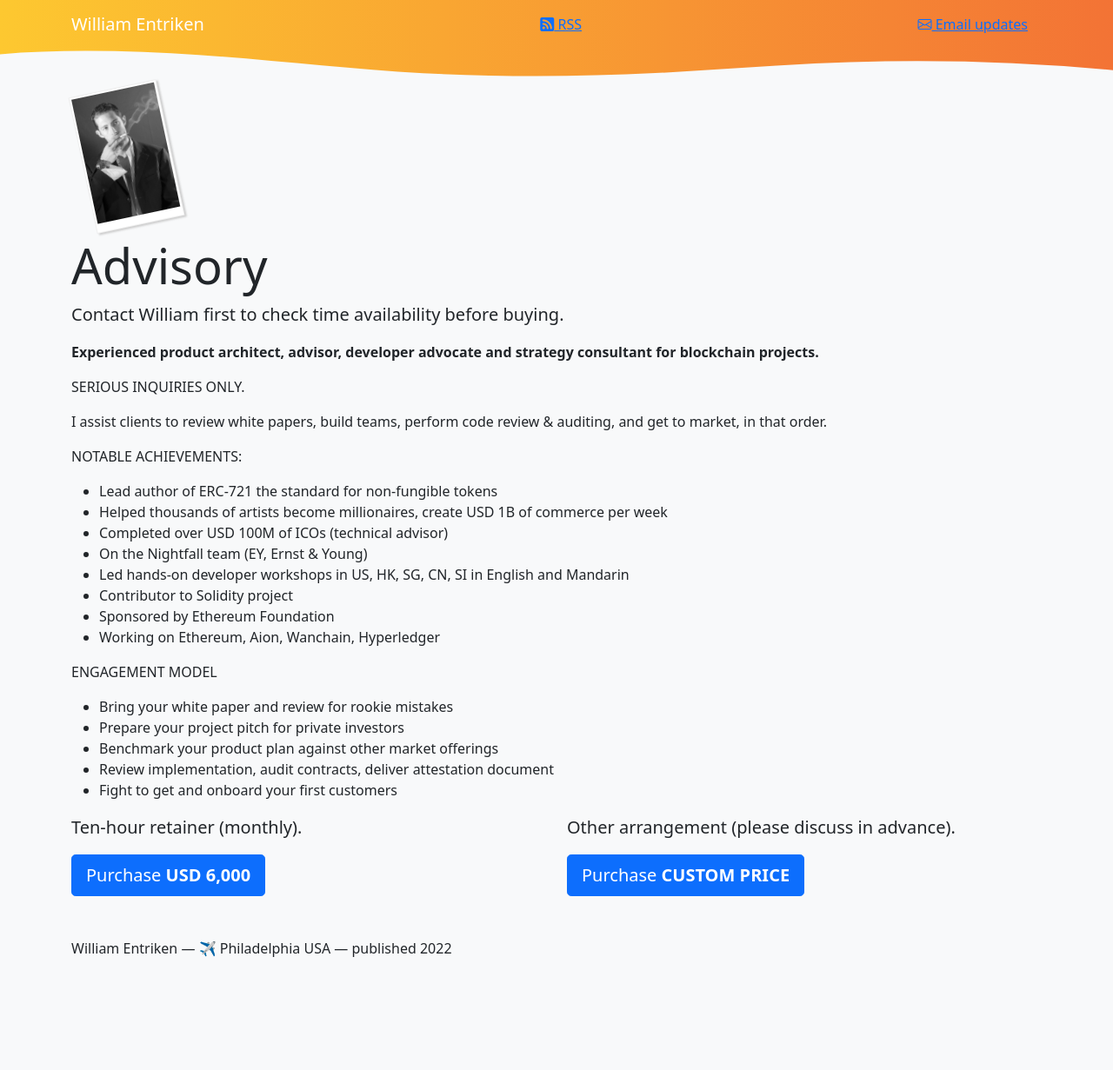
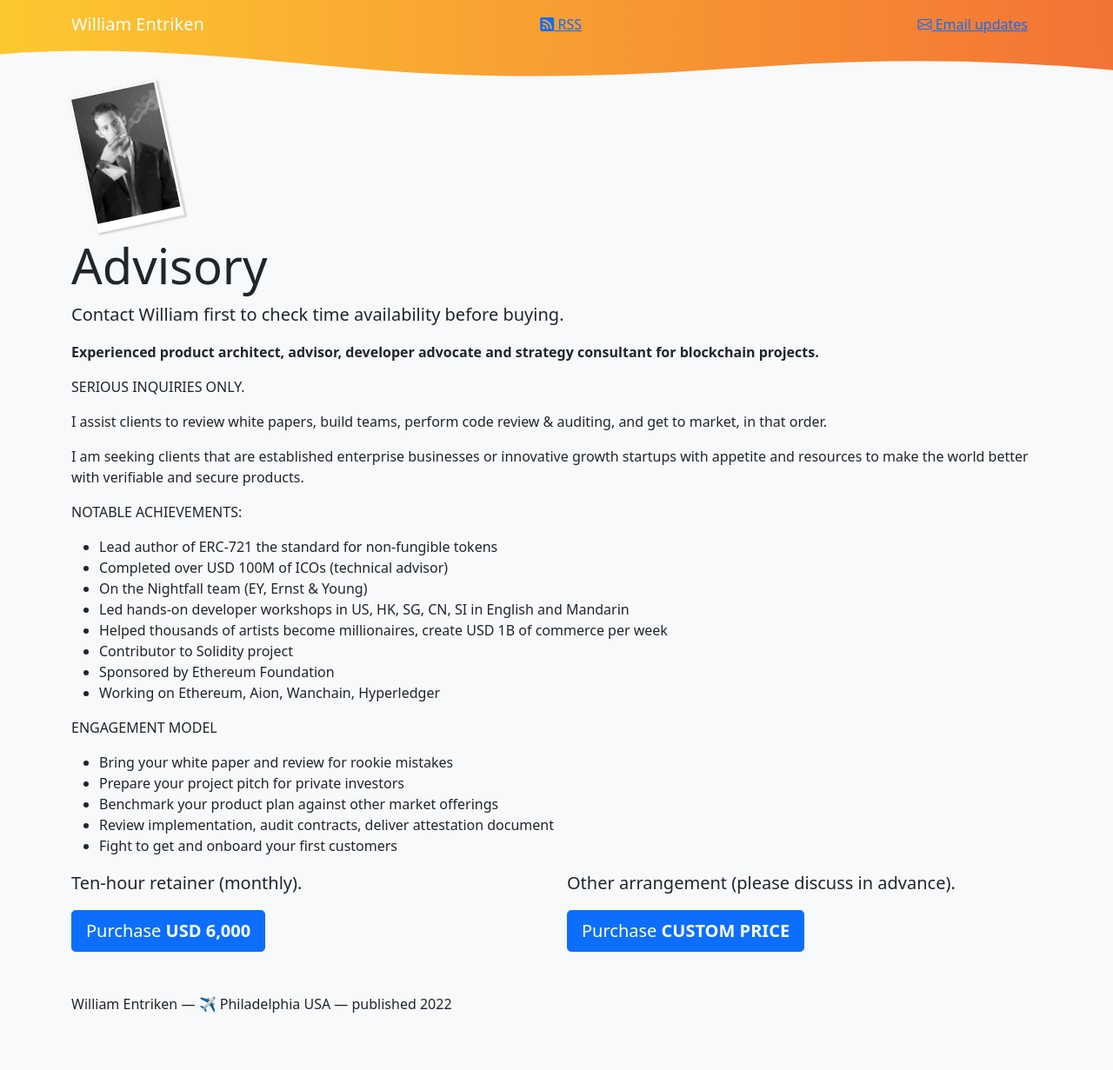
Before and after one commit to fulldecent/phor.net, a Jekyll site: the page built from advisory.html, in a window 1280 px wide. Shown: the whole page at 87% size. Built offline with Jekyll 4.4.1, drawn with Linux system fonts in a browser that asks for light colours; comment, search, counter and statistics services are not loaded; before the commit the page ends 1167 px from its top, so only the background shows below that.

Commit message:
Seth Godin: get better clients

```diff
--- a/advisory.html
+++ b/advisory.html
@@ -14,17 +14,17 @@ Audit work:
         <h1 class="display-4">Advisory</h1>
         <p class="lead">Contact William first to check time availability before buying.</p>
 
-
         <p><strong>Experienced product architect, advisor, developer advocate and strategy consultant for blockchain projects.</strong></p>
         <p>SERIOUS INQUIRIES ONLY.</p>
         <p>I assist clients to review white papers, build teams, perform code review &amp; auditing, and get to market, in that order.</p>
+        <p>I am seeking clients that are established enterprise businesses or innovative growth startups with appetite and resources to make the world better with verifiable and secure products.</p>
         <p>NOTABLE ACHIEVEMENTS:</p>
         <ul>
         <li>Lead author of ERC-721 the standard for non-fungible tokens</li>
-        <li>Helped thousands of artists become millionaires, create USD 1B of commerce per week</li>
         <li>Completed over USD 100M of ICOs (technical advisor)</li>
         <li>On the Nightfall team (EY, Ernst &amp; Young)</li>
         <li>Led hands-on developer workshops in US, HK, SG, CN, SI in English and Mandarin</li>
+        <li>Helped thousands of artists become millionaires, create USD 1B of commerce per week</li>
         <li>Contributor to Solidity project</li>
         <li>Sponsored by Ethereum Foundation</li>
         <li>Working on Ethereum, Aion, Wanchain, Hyperledger</li>
```
